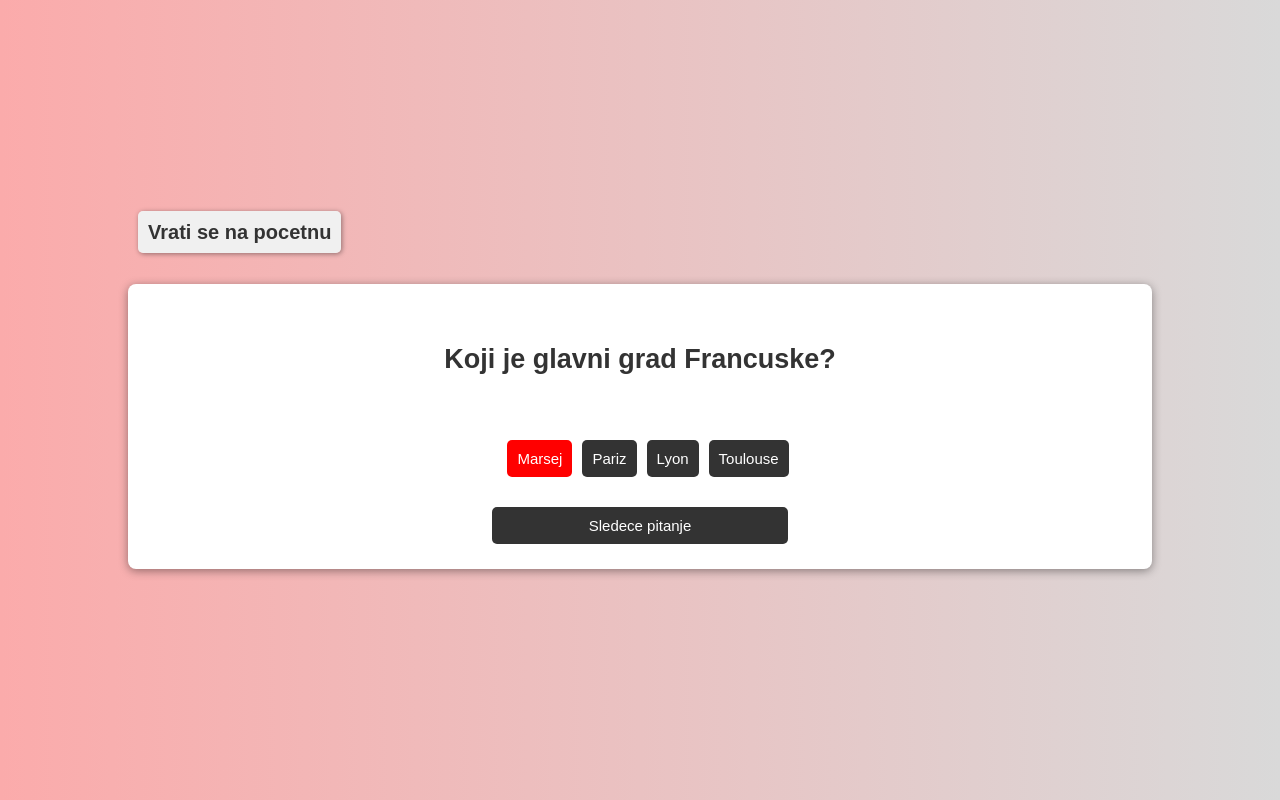
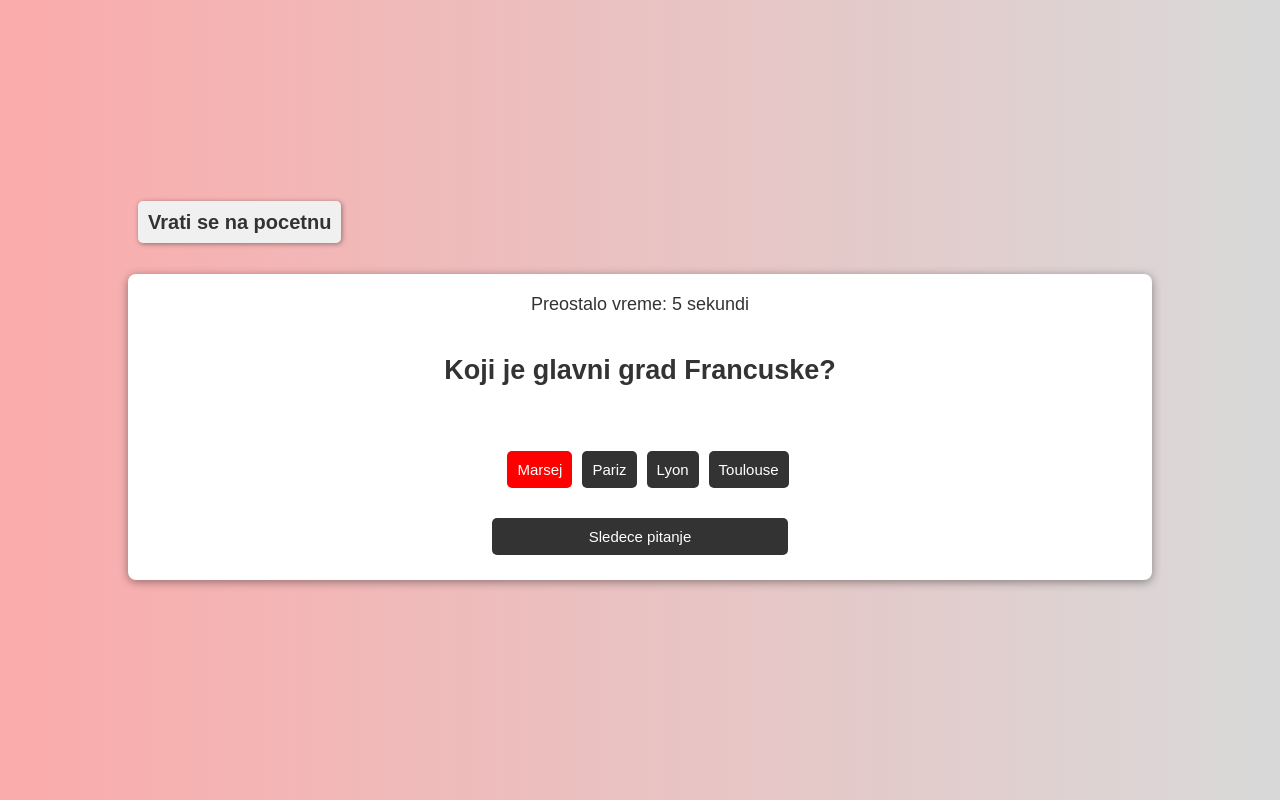
Before and after one commit to stefannmikiic/mini_js_aplikacije, a plain HTML site: page kviz.html in a window 1280 px wide. Both pictures are taken after a click on the button "Marsej". Drawn offline with Linux system fonts and the light colour scheme.

Commit message:
tajmer dodat u kviz

```diff
--- a/js/kviz.js
+++ b/js/kviz.js
@@ -38,16 +38,35 @@ const pitanja = [
     const rezultatElement = document.getElementById("rezultatTekst");
     const rezultat = document.getElementById("rezultat");
     const dugmePocetak = document.getElementById("pocetak");
+    const tajmer = document.getElementById("tajmer");
     dugmeDalje.style.display = "none";
     rezultat.style.display = "none"; // Sakrij rezultat
+
+    let vreme = 10;
+    let interval;
+
     function prikaziPitanje() {
+    clearInterval(interval); // Očisti prethodni interval
+    vreme = 10; // Resetuj vreme
+    tajmer.innerHTML = `Preostalo vreme: ${vreme} sekundi`;
+    interval = setInterval(() => {
+        vreme--;
+        tajmer.innerHTML = `Preostalo vreme: ${vreme} sekundi`;
+        if (vreme <= 0) {
+            clearInterval(interval);
+            dugmeDalje.style.display = "block"; // Prikaži dugme "Dalje"
+            pitanjeElement.innerHTML = "Vreme je isteklo! Tačan odgovor je: " + pitanja[indeksPitanja].odgovori[pitanja[indeksPitanja].tacanOdgovor];
+            odgovoriElement.innerHTML = "";
 
+        }
+    }, 1000); // Ažuriraj tajmer svake sekunde
     pitanjeElement.innerHTML = pitanja[indeksPitanja].tekst;
     pitanja[indeksPitanja].odgovori.forEach((odgovor) => {
           const dugme = document.createElement("button");
           dugme.innerHTML = odgovor;
 
           dugme.addEventListener("click", () => {
+            clearInterval(interval); // Zaustavi tajmer kada je odgovor izabran
             if(odgovor == pitanja[indeksPitanja].odgovori[pitanja[indeksPitanja].tacanOdgovor]) {
                 poeni++;
                 dugme.style.backgroundColor = "green";
@@ -76,6 +95,7 @@ const pitanja = [
             odgovoriElement.innerHTML = "";
             rezultatElement.innerHTML = `Osvojili ste ${poeni} poena!`;
             dugmeDalje.style.display = "none"; // Sakrij dugme "Dalje"
+            tajmer.innerHTML = ""; // Očisti tajmer
           }
         });
 
--- a/kviz.html
+++ b/kviz.html
@@ -11,6 +11,7 @@
         <a href="index.html">Vrati se na pocetnu</a>
     </div>
     <div id="kviz">
+        <div id="tajmer">Preostalo vreme:10s</div>
         <h2 id="pitanje">Ovde ce pisati pitanje</h2>
         <div id="odgovori">
 
```
